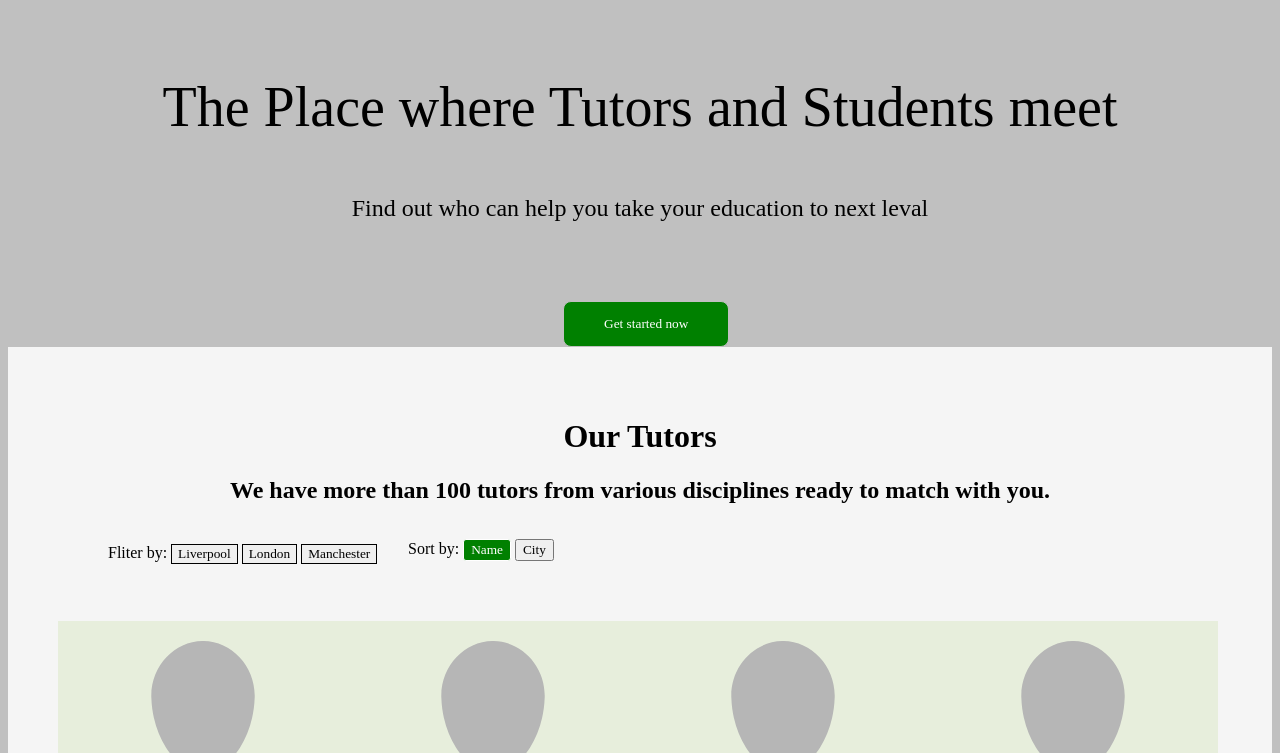
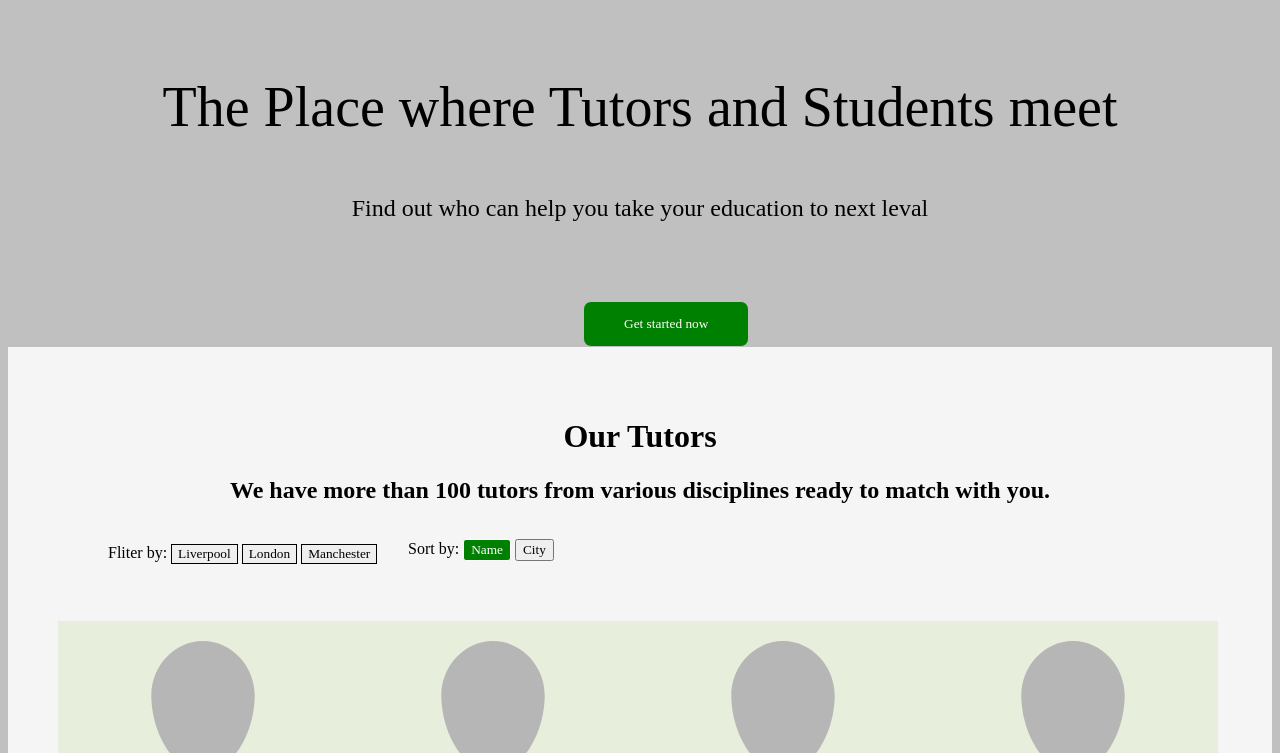
Before and after one commit to ElbertRibeiro/BetProtocol-Developer-Challenge, a React app: page / in a window 1280 px wide. Shown: the part 45-798 px from the top of the page. Built offline with nearby package versions, Linux system fonts and the light colour scheme; a web font is replaced by a local one.

Commit message:
update css

```diff
--- a/public/styles/hlmt.css
+++ b/public/styles/hlmt.css
@@ -45,7 +45,7 @@ html{
 }
 
 .started{
-    margin-left: 555px;
+    margin-left: 575px;
     margin-top: 55px;
     padding: 14px 40px;
     border-radius: 8px;
```
